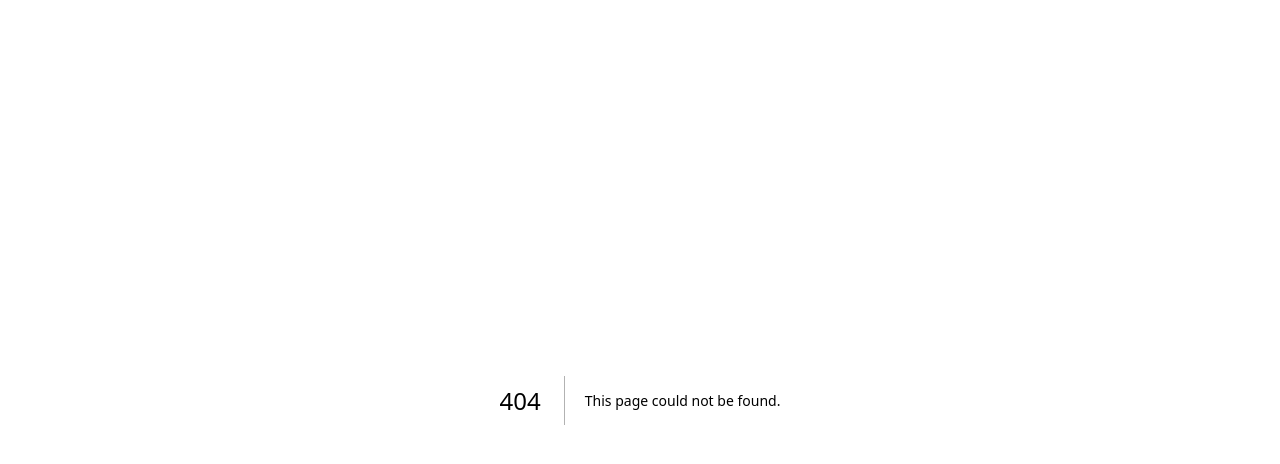
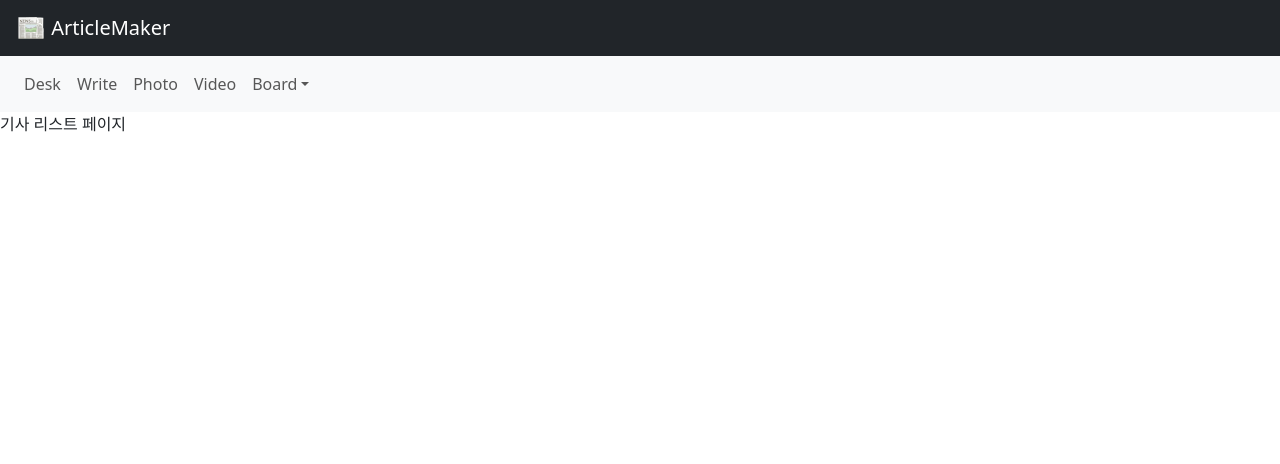
Before and after one commit to yhyoon1004/ArticleMaker, a Next.js app in the folder article_maker/: page /desk in a window 1280 px wide. Before the commit this address had no page. Shown: the top 464 px of the page. Built offline with nearby package versions, Linux system fonts and the light colour scheme.

Commit message:
부트스트랩 로딩바 컴포넌트 추가, 다이나믹 라우팅 경로 수정

```diff
--- a/article_maker/component/GNB.js
+++ b/article_maker/component/GNB.js
@@ -10,18 +10,21 @@
                 <Navbar.Toggle aria-controls="basic-navbar-nav" color={"grey"}/>
                 <Navbar.Collapse id="basic-navbar-nav">
                     <Nav className="me-auto">
-                        <Nav.Link href="/">Desk</Nav.Link>
-                        <Nav.Link href="#link">Write</Nav.Link>
-                        <Nav.Link href="#link">
+                        <Nav.Link href="/desk">Desk</Nav.Link>
+                        <Nav.Link href="/write/">Write</Nav.Link>
+                        <Nav.Link href="/photo">
                             Photo
                         </Nav.Link>
-                        <Nav.Link href="#link">
+                        <Nav.Link href="/video">
                             Video
                         </Nav.Link>
 
                         <NavDropdown title="Board" id="basic-nav-dropdown">
-                            <NavDropdown.Item href="#action/3.1">
-                                Board
+                            <NavDropdown.Item href="/board/company">
+                                Company Board
+                            </NavDropdown.Item>
+                            <NavDropdown.Item href="/board/club">
+                                Club Board
                             </NavDropdown.Item>
                         </NavDropdown>
                     </Nav>
--- a/article_maker/component/editor/Editor.js
+++ b/article_maker/component/editor/Editor.js
@@ -1,4 +1,5 @@
 import React, { useEffect, useRef } from "react";
+import Loading from "@/component/spinner/Loading";
 export default function Editor({ onChange, editorLoaded, name, value }) {
 
     // https://robiokidenis.medium.com/how-to-use-ckeditor-on-your-nextjs-or-react-app-525664cdb1d7
@@ -27,7 +28,7 @@
                     }}
                 />
             ) : (
-                <div>Editor loading</div>
+                <Loading/>
             )}
         </>
     )
--- a/article_maker/component/layout/header/header.js
+++ b/article_maker/component/layout/header/header.js
@@ -4,35 +4,10 @@
 import GNB from "@/component/GNB";
 
 export default function Header() {
-    // function
-    const popUp = (url)=>{
-        window.open(url,"기사 편집기","popup=yes");
-    }
-
-return(
-    <>
-        <TopBanner/>
-        <GNB/>
-    </>
-)
-    // return (
-    //     <Container fluid style={headerCSS}>
-    //         <Row className="mt-4 mb-4">
-    //             <Col className="col-md-3" style={headerCSS}>
-    //                 <Link href="/" style={cssNone}>메인페이지</Link>
-    //             </Col>
-    //             <Col className="col-md-3" style={headerCSS}
-    //             onClick={()=>{popUp("/writeArticlePage")}}>
-    //                     기사
-    //                     작성하기
-    //             </Col>
-    //             <Col className="col-md-3" style={headerCSS}>
-    //                 <Link href="/articleListPage/" style={cssNone}>기사 목록보기</Link>
-    //             </Col>
-    //             <Col className="col-md-3" style={headerCSS}>
-    //                 <Link href="/administratorPage/" style={cssNone}>관리자</Link>
-    //             </Col>
-    //         </Row>
-    //     </Container>
-    // )
+    return (
+        <>
+            <TopBanner/>
+            <GNB/>
+        </>
+    )
 }
--- a/article_maker/component/layout/layout.js
+++ b/article_maker/component/layout/layout.js
@@ -1,4 +1,5 @@
 import Header from "@/component/layout/header/header";
+import Loading from "@/component/spinner/Loading";
 
 export default function Layout({children}) {
 
@@ -6,7 +7,10 @@
     return (
         <>
             <Header/>
-            {children}
+
+            {children ?
+                children
+                :<Loading/>}
         </>
     )
 }
--- /dev/null
+++ b/article_maker/component/spinner/Loading.js
@@ -0,0 +1,8 @@
+import {Spinner} from "react-bootstrap";
+
+export default function Loading () {
+
+    return(
+        <Spinner animation="border" />
+    )
+};
--- a/article_maker/pages/index.js
+++ b/article_maker/pages/index.js
@@ -1,12 +1,13 @@
 import Layout from "@/component/layout/layout";
 import TopBanner from "@/component/TopBanner";
+import Loading from "@/component/spinner/Loading";
 
 
 export default function Home() {
     return(
         <>
             <Layout>
-                메인페이지
+                Hello
             </Layout>
         </>
 
```
Also changed, not shown: article_maker/pages/desk/index.js (renamed from article_maker/pages/articleListPage/index.js).
